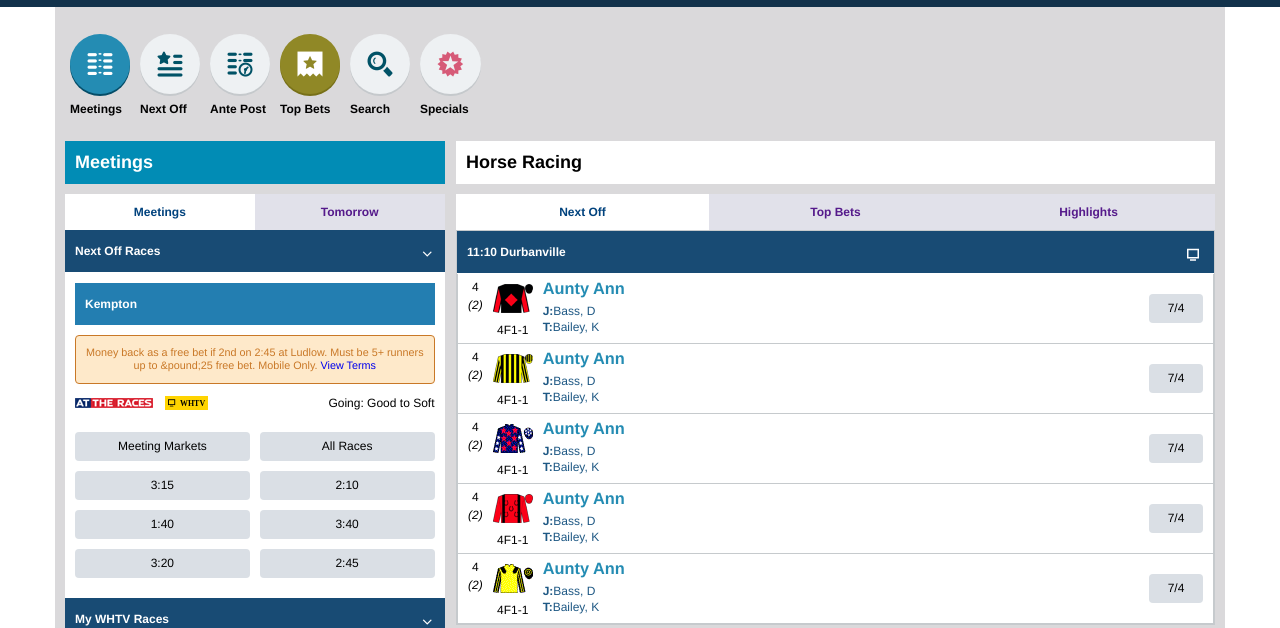
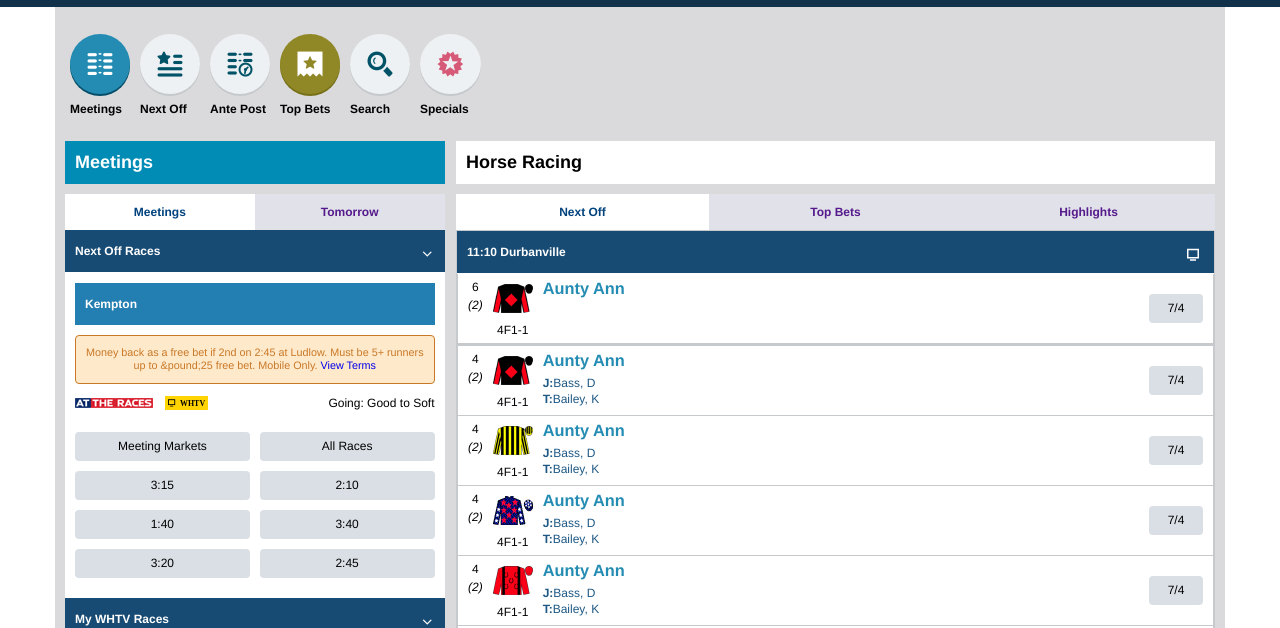
Before and after one commit to samuraiIsi/templateHCJ, a website: page index.html in a window 1280 px wide. Shown: the part 118-746 px from the top of the page. Drawn offline with nearby package versions, Linux system fonts and the light colour scheme; files that its build step writes are made by us from their sources; files whose address does not match are found by name.

Commit message:
Coverting raceEvents html to js

```diff
--- a/data/raceEvents.json
+++ b/data/raceEvents.json
@@ -5,11 +5,56 @@
     "headerClass": "bar-title bg-blue-dark-27 list",
     "h4Text": "11:10 Durbanville",
     "iconClass": "icon-tv-icon pull-right",
-	"articleListRE": [
-		{
-			"articleREClass": ""
+    "raceEvList": [{
+        "articleREClass": "row flex-container border-box-grey list",
+        "divNumbColmClass": "flex-container--vertical align-center",
+        "spanNumColmTxt": "4",
+        "pNumbColmClass": "fst-italic",
+        "pNumbColmTxt": "(2)",
+        "divImgNumbClass": "flex-container--vertical sp-center",
+        "imgNumbSrc": "img/icon-tshirt-blackTs.gif",
+        "spanNumbTxt": "4F1-1",
+        "divDescriptionClass": "flex-container--vertical description-list push-right",
+        "aDescLink": "#",
+        "aDescTxt": "Aunty Ann",
+        "divBtnClass": "btn btn--default btn--sm",
+        "aBtnLink": "#",
+        "aBtnTxt": "7/4",
+        "descList": [{
+            "descTitle": [{
+                "listChildTitleTxt": "J: "
+            }, {
+                "listChildTitleTxt": "T: "
+            }]
+        }, {
+            "descDesc": [{
+                "listChildDescTxt": "JBass, D"
+            }, {
+                "listChildDescTxt": "Bailey, K"
+            }]
+        }]
+    }, {
+        "articleREClass": "row flex-container border-box-grey list",
+        "divNumbColmClass": "flex-container--vertical align-center",
+        "spanNumColmTxt": "6",
+        "pNumbColmClass": "fst-italic",
+        "pNumbColmTxt": "(2)",
+        "divImgNumbClass": "flex-container--vertical sp-center",
+        "imgNumbSrc": "img/icon-tshirt-blackTs.gif",
+        "spanNumbTxt": "4F1-1",
+        "divDescriptionClass": "flex-container--vertical description-list push-right",
+        "aDescLink": "#",
+        "aDescTxt": "Aunty Ann",
+        "divBtnClass": "btn btn--default btn--sm",
+        "aBtnLink": "#",
+        "aBtnTxt": "7/4",
+        "descList": [{
+            "listChildTitleTxt": "J: ",
+            "listChildDescTxt": "JBass, D"
+        }, {
+            "listChildTitleTxt": "T: ",
+            "listChildDescTxt": "Bailey, K"
+        }]
+    }]
 
 }
-	]
-
-}
--- a/index.html
+++ b/index.html
@@ -50,11 +50,11 @@
 				<div id="raceList"></div>
 				<div class="bg-white-100">
 					<section class="horseRacingBox border-box-grey">
-						<header class="bar-title bg-blue-dark-27 list">
+						<!-- <header class="bar-title bg-blue-dark-27 list">
 							<h4>11:10 Durbanville
 								<i class="icon-tv-icon pull-right"></i>
 							</h4>
-						</header>
+						</header> -->
 						<article class="row flex-container border-box-grey list">
 							<div class="flex-container--vertical align-center">
 								<span class="">4</span>
--- a/package.json
+++ b/package.json
@@ -10,7 +10,7 @@
     "gulp": "^3.9.1",
     "gulp-connect": "^2.3.1",
     "gulp-load-plugins": "^1.2.0",
-    "gulp-ruby-sass": "^2.0.6",
+    "gulp-ruby-sass": "^2.1.0",
     "gulp-uglify": "^1.5.2"
   },
   "scripts": {
--- a/src/app/shared/eventsList.js
+++ b/src/app/shared/eventsList.js
@@ -13,6 +13,7 @@ eventsListHttps.send();
 
 var i;
 var j = 0;
+
 function eventsList(data) {
     var divEL, headerEL, h4EL, h4ELText, aEL, iconEL, aLinkPA, aLinkPAText;
     var sectionEL, headerSEL, h4SEL, h4SELText;
--- a/src/app/shared/raceEvents.js
+++ b/src/app/shared/raceEvents.js
@@ -11,11 +11,11 @@ raceEvListHttps.onreadystatechange = function() {
 raceEvListHttps.open("GET", urlbanners, true);
 raceEvListHttps.send();
 
-var i;
+var i, j, k, z;
 
 function raceEvList(data) {
     var divBgModel, sectionRE, headerRE, h4RE, h4REText, aRE, iconRE, aLinkPA, aLinkPAText;
-	var articleRE;
+    var articleRE, divNumbColm, spanNumColm, pNumbColm, divImgNumb, imgNumb, spanNumb, divDescription, titleDesc, aDesc, listParent, listChildTitle, listChildDesc, divBtn, aBtn, aBtnText;
     divBgModel = document.createElement('div');
     divBgModel.setAttribute('id', data.divBgModeId);
     divBgModel.setAttribute('class', data.divBgModeClass);
@@ -33,14 +33,76 @@ function raceEvList(data) {
     sectionRE.appendChild(headerRE);
     divBgModel.appendChild(sectionRE);
 
-	for (i = 0; i < data.raceEvList.length; i++) {
+    for (i = 0; i < data.raceEvList.length; ++i) {
         articleRE = document.createElement('article');
+        articleRE.setAttribute('class', data.raceEvList[i].articleREClass);
+        divNumbColm = document.createElement('div');
+        divNumbColm.setAttribute('class', data.raceEvList[i].divNumbColmClass);
+        spanNumColm = document.createElement('span');
+        spanNumColmText = document.createTextNode(data.raceEvList[i].spanNumColmTxt);
+        pNumbColm = document.createElement('p');
+        pNumbColm.setAttribute('class', data.raceEvList[i].pNumbColmClass);
+        pNumbColmText = document.createTextNode(data.raceEvList[i].pNumbColmTxt);
 
+        divImgNumb = document.createElement('div');
+        divImgNumb.setAttribute('class', data.raceEvList[i].divImgNumbClass);
+        imgNumb = document.createElement('img');
+        imgNumb.setAttribute('src', data.raceEvList[i].imgNumbSrc);
+        spanNumb = document.createElement('span');
+        spanNumbText = document.createTextNode(data.raceEvList[i].spanNumbTxt);
+
+        divBtn = document.createElement('div');
+        divBtn.setAttribute('class', data.raceEvList[i].divBtnClass);
+        aBtn = document.createElement('a');
+        aBtn.setAttribute('href', data.raceEvList[i].aBtnLink);
+        aBtnText = document.createTextNode(data.raceEvList[i].aBtnTxt);
+
+        divDescription = document.createElement('div');
+        divDescription.setAttribute('class', data.raceEvList[i].divDescriptionClass);
+        titleDesc = document.createElement('h3');
+        aDesc = document.createElement('a');
+        aDesc.setAttribute('href', data.raceEvList[i].aDescLink);
+        aDescText = document.createTextNode(data.raceEvList[i].aDescTxt);
+        listParent = document.createElement('dl');
+        // for (k = 0; k < data.raceEvList[i].descList[0].descTitle.length; k++) {
+        //     listChildTitle = document.createElement('dt');
+        //     listChildTitleText = document.createTextNode(data.raceEvList[i].descList[0].descTitle[k].listChildTitleTxt);
+        //     listChildTitle.appendChild(listChildTitleText);
+        //     listParent.appendChild(listChildTitle);
+
+        //     listChildDesc = document.createElement('dd');
+        //     listChildDescText = document.createTextNode(data.raceEvList[i].descList[1].descDesc[z].listChildDescTxt);
+        //     listChildDesc.appendChild(listChildDescText);
+        //     listParent.appendChild(listChildDesc);
+        // }
 
     }
 
+    spanNumColm.appendChild(spanNumColmText);
+    pNumbColm.appendChild(pNumbColmText);
+    divNumbColm.appendChild(spanNumColm);
+    divNumbColm.appendChild(pNumbColm);
+
+    spanNumb.appendChild(spanNumbText);
+    divImgNumb.appendChild(imgNumb);
+    divImgNumb.appendChild(spanNumb);
+
+    aDesc.appendChild(aDescText);
+    titleDesc.appendChild(aDesc);
+    divDescription.appendChild(titleDesc);
+    divDescription.appendChild(listParent);
+
+    aBtn.appendChild(aBtnText);
+    divBtn.appendChild(aBtn);
+
+    articleRE.appendChild(divNumbColm);
+    articleRE.appendChild(divImgNumb);
+    articleRE.appendChild(divDescription);
+    articleRE.appendChild(divBtn);
+    sectionRE.appendChild(articleRE);
+    divBgModel.appendChild(sectionRE);
+
     document.getElementById('raceList').appendChild(divBgModel);
-
 }
 
 function init() {
```
Lines whose indentation alone changed are shown as unchanged.
